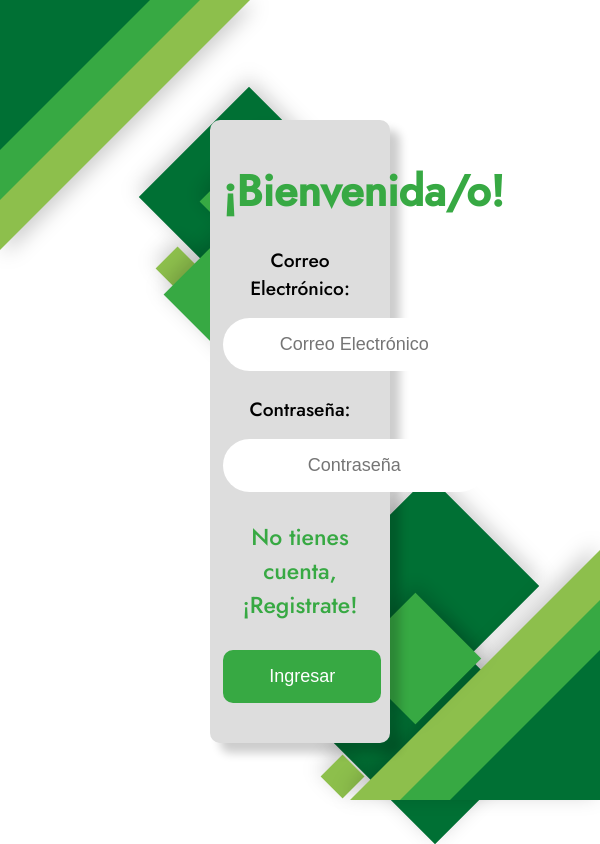
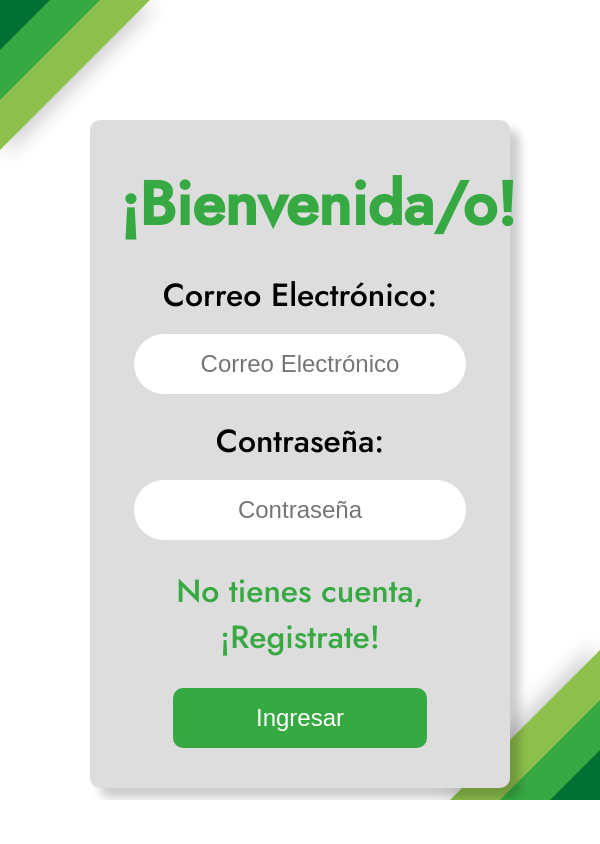
Before and after one commit to AleGV258/PatologiaVeterinaria-Front, a React (Create React App) app: page / in a window 600 px wide. After the commit the page ends 800 px from the top, so only its background shows below. Built offline with nearby package versions, Linux system fonts and the light colour scheme.

Commit message:
Add - Media Queries

```diff
--- a/public/index.html
+++ b/public/index.html
@@ -2,6 +2,7 @@
 <html lang="en">
   <head>
     <meta charset="utf-8" />
+    <meta name="viewport" content="width=device-width, initial-scale=1.0">
     <link rel="icon" href="%PUBLIC_URL%/favicon.ico" />
 
     <!-- Jost Font Regular -->
--- a/src/styles/GlobalStyle.css
+++ b/src/styles/GlobalStyle.css
@@ -14,6 +14,8 @@ body{
     overflow-y: hidden;
 }
 .grid {
+    height: 100vh;
+    width: 100vw;
     display: grid;
     grid-template-columns: repeat(7, 1fr);
     grid-template-rows: repeat(6, 1fr);
@@ -34,7 +36,7 @@ body{
 
 .form-login{
     background-color: #DDDDDD;
-    margin: 15vh 15%;
+    margin: 14vh 15%;
     box-shadow: 10px 10px 10px rgba(0.0, 0.0, 0.0, 0.2);
     border-radius: 10px;
     padding: 5vh 5%;
@@ -239,3 +241,85 @@ input[type="submit"]:active{
     margin-top: 2vh;
     margin-left: 2vw;
 }
+
+/* Media Queries */
+/* Extra small devices (phones, 600px and down) */
+@media only screen and (max-width: 600px) {
+    .cuadrado-chico{ display: none; }
+    .cuadrado-mediano{ display: none; }
+    .cuadrado-grande{ display: none; }
+    .tri-sup-chico{ border-top: 50px solid #007034; border-right: 50px solid transparent; }
+    .tri-sup-mediano{ border-top: 100px solid #37a943; border-right: 100px solid transparent; }
+    .tri-sup-grande{ border-top: 150px solid #8dbf4c; border-right: 150px solid transparent; }
+    .tri-inf-chico{ border-top: 50px solid transparent; border-right: 50px solid #007034; }
+    .tri-inf-mediano{ border-top: 100px solid transparent; border-right: 100px solid #37a943; }
+    .tri-inf-grande{ border-top: 150px solid transparent; border-right: 150px solid #8dbf4c; }
+    .grid-1 { grid-area: 1 / 1 / 7 / 8; }
+    .form-login{ margin: 18vh 10%; }
+    .form-register{ margin: 11.5vh 10%; }
+    label, a{ font-size: large; }
+    input{ font-size: medium; padding: 2vh 3%; }
+    input[type="submit"]{ padding: 2vh 25%; }
+    .form-titulo{ font-size: 200%; }
+}
+@media only screen and (max-width: 380px) {
+    .form-login{ margin: 17vh 10%; }
+    .form-register{ margin: 8vh 10%; }
+    label, a{ font-size: medium; }
+    input{ font-size: x-small; padding: 2vh 3%; }
+    input[type="submit"]{ padding: 2vh 25%; }
+    .form-titulo{ font-size: 150%; }
+}
+
+/* Medium devices (landscape tablets, 768px and up) */
+@media only screen and (min-width: 600px) and (max-width: 1000px) {
+    .cuadrado-chico{ display: none; }
+    .cuadrado-mediano{ display: none; }
+    .cuadrado-grande{ display: none; }
+    .grid-1 { grid-area: 1 / 1 / 7 / 8; }
+    .form-login{ margin: 15vh 15%; }
+    .form-register{ margin: 5vh 15%; }
+    label, a{ font-size: xx-large; }
+    input{ font-size: x-large; padding: 2vh 3%; }
+    input[type="submit"]{ padding: 2vh 23%; }
+    .form-titulo{ font-size: 380%; }
+}
+@media only screen and (min-width: 800px) and (max-width: 1000px) {
+    .form-login{ margin: 17vh 15%; }
+    .form-register{ margin: 8.5vh 15%; }
+}
+
+/* Large devices (laptops/desktops, 992px and up) */
+@media only screen and (min-width: 1000px) and (max-width: 1300px) {
+    .form-login{ margin: 17vh 12%; }
+    .form-register{ margin: 9vh 12%; }
+    label, a{ font-size: large; }
+    input{ font-size: medium; padding: 2vh 3%; }
+    .form-titulo{ font-size: 200%; }
+}
+
+/* Extra large devices (large laptops and desktops, 1500px and up) */
+@media only screen and (min-width: 1450px){
+    .form-login{ margin: 16vh 12%; }
+    .form-register{ margin: 6.5vh 12%; }
+}
+@media only screen and (min-width: 1600px){
+    .form-login{ margin: 17vh 12%; }
+    .form-register{ margin: 8vh 12%; }
+}
+@media only screen and (min-width: 1700px){
+    .form-login{ margin: 18vh 12%; }
+    .form-register{ margin: 9.5vh 12%; }
+}
+@media only screen and (min-width: 1800px){
+    .form-register{ margin: 11vh 12%; }
+}
+
+/* Extra large devices (extra large laptops and desktops, 1900px and up) */
+@media only screen and (min-width: 1900px) {
+    .form-login{ margin: 14vh 12%; }
+    .form-register{ margin: 3vh 12%; }
+    label, a{ font-size: xx-large; }
+    input{ font-size: x-large; padding: 2vh 3%; }
+    .form-titulo{ font-size: 350%; }
+}
```
